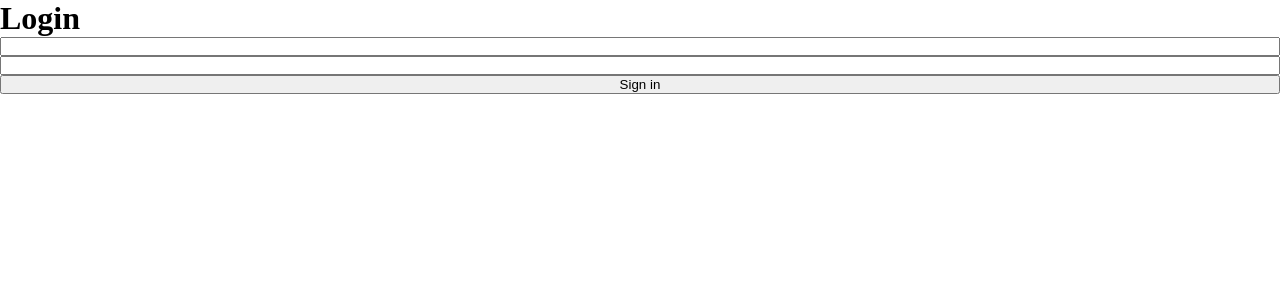
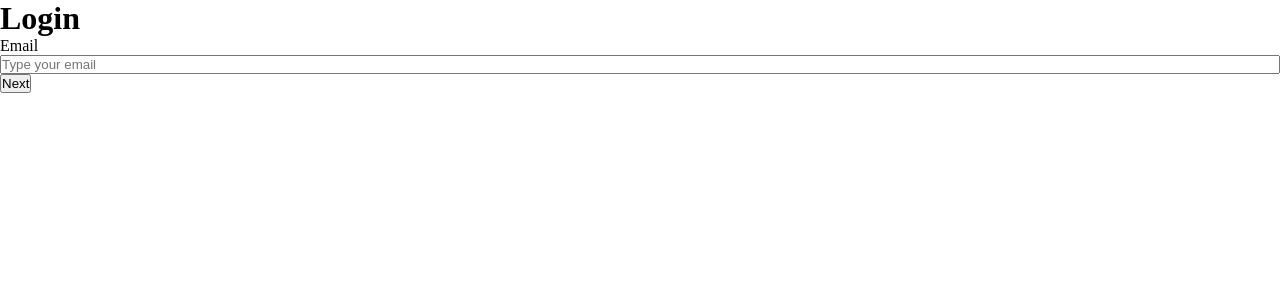
Before and after one commit to richardqcarvalho/marvel-portal, a React (Create React App) app: page /login in a window 1280 px wide. Shown: the top 300 px of the page. Built offline with nearby package versions, Linux system fonts and the light colour scheme.

Commit message:
improvement: refining login page features

```diff
--- a/src/pages/Home/index.tsx
+++ b/src/pages/Home/index.tsx
@@ -6,7 +6,7 @@ function Home() {
 
   const handleLogout = () => {
     localStorage.removeItem("id");
-    navigate("/");
+    navigate("/login");
   };
 
   return (
--- a/src/pages/Login/index.tsx
+++ b/src/pages/Login/index.tsx
@@ -1,19 +1,71 @@
+import { FormEventHandler, useState } from "react";
 import { useNavigate } from "react-router-dom";
 
 function Login() {
   const navigate = useNavigate();
 
-  const handleSignIn = () => {
-    localStorage.setItem("id", "123");
+  const [email, setEmail] = useState(localStorage.getItem("email") || "");
+  const [password, setPassword] = useState("");
+  const [error, setError] = useState(false);
+  const [showPasswordInput, setShowPasswordInput] = useState(false);
+
+  const handleEmailValidation: FormEventHandler = (e) => {
+    e.preventDefault();
+
+    const isEmailValid = /^[^\s@]+@[^\s@]+\.[^\s@]+$/.test(email);
+
+    if (isEmailValid) {
+      setError(false);
+      localStorage.setItem("email", email);
+      setShowPasswordInput(true);
+    } else setError(true);
+  };
+
+  const handleSignIn: FormEventHandler = (e) => {
+    e.preventDefault();
+
+    localStorage.setItem("password", password);
     navigate("/");
   };
 
   return (
     <div>
       <h1>Login</h1>
-      <input />
-      <input />
-      <button onClick={handleSignIn}>Sign in</button>
+      {showPasswordInput ? (
+        <form onSubmit={handleSignIn}>
+          <div>
+            <label htmlFor="password">Password</label>
+            <input
+              type="password"
+              placeholder="Type your password"
+              required
+              name="password"
+              value={password}
+              onChange={(e) => setPassword(e.target.value)}
+            />
+          </div>
+          <button type="submit">Sign in</button>
+          <button onClick={() => setShowPasswordInput(false)}>
+            Use another email
+          </button>
+        </form>
+      ) : (
+        <form onSubmit={handleEmailValidation} noValidate>
+          <div>
+            <label htmlFor="email">Email</label>
+            <input
+              type="email"
+              placeholder="Type your email"
+              required
+              name="email"
+              value={email}
+              onChange={(e) => setEmail(e.target.value)}
+            />
+            {error && <span>Type a valid email</span>}
+          </div>
+          <button type="submit">Next</button>
+        </form>
+      )}
     </div>
   );
 }
--- a/src/routes.tsx
+++ b/src/routes.tsx
@@ -9,7 +9,7 @@ import Home from "./pages/Home";
 import Login from "./pages/Login";
 
 function PrivateRoute() {
-  if (!localStorage.getItem("id")) return <Navigate to="/login" />;
+  if (!localStorage.getItem("password")) return <Navigate to="/login" />;
 
   return <Outlet />;
 }
```
